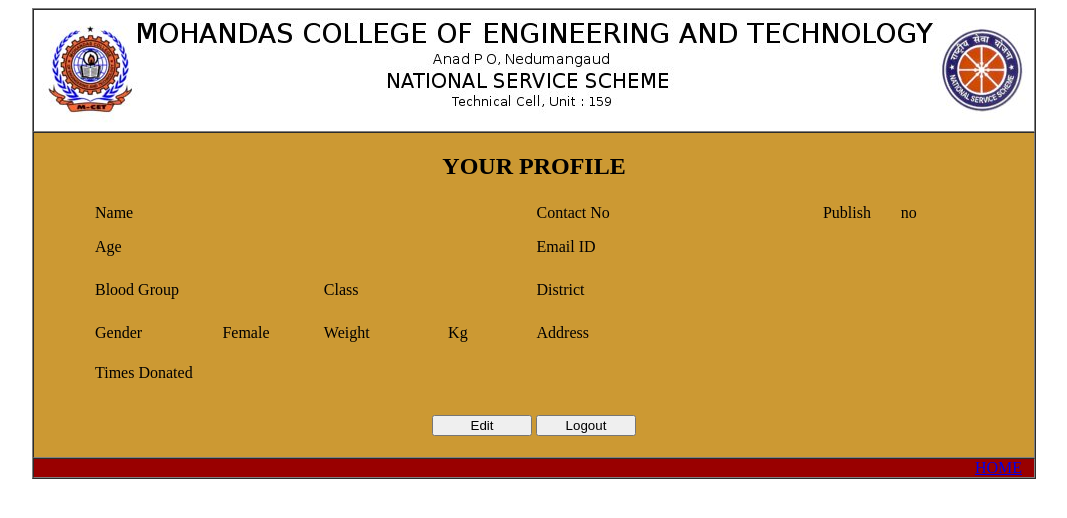
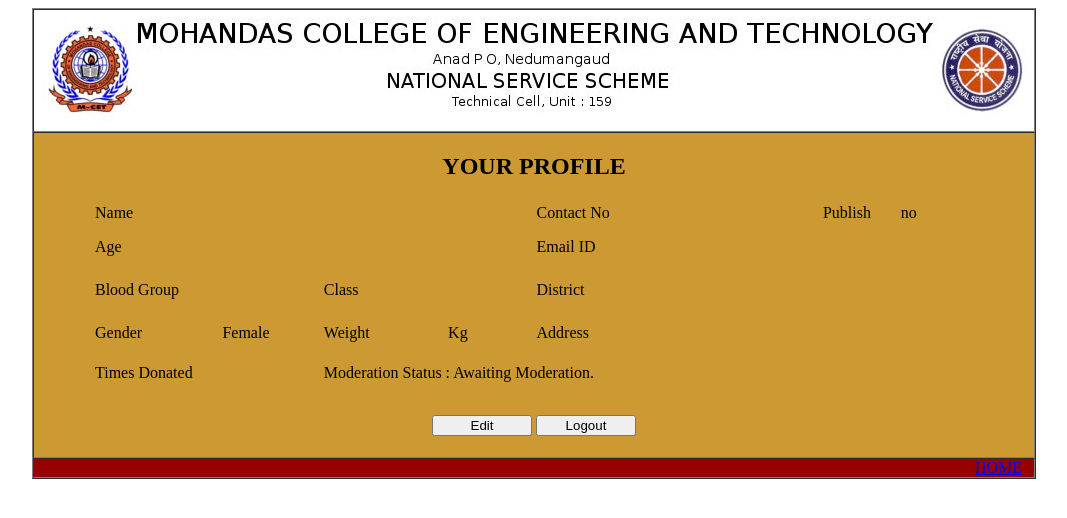
Before and after one commit to anishsheela/bloodbank, a PHP site: page /profile.php in a window 1280 px wide. Shown: the top 518 px of the page, without its empty margins (106-1173 px from the left). Run offline with PHP 8.4, Linux system fonts and the light colour scheme; a user stored in the database is signed in; data comes from the database, SQL or seed files in the repository; data that the repository does not hold is empty.

Commit message:
Added Moderation status

```diff
--- a/profile.php
+++ b/profile.php
@@ -2,31 +2,29 @@
 
 <?php
 session_start();
-if($_SESSION['key'] =="")
-{   session_destroy();
+if($_SESSION['key'] ==""){
+    session_destroy();
     header( 'Location: ./index.php');
 }
 
 
 $user=$_SESSION['key'];
 
-
- include("./cnn.php");
+require("./cnn.php");
 $sql = "select * from registration WHERE Emailid='$user' ";
 $rst = mysql_query($sql);
 $row = mysql_fetch_array($rst);
 $pass1 = "select PWD from user where UserID='$user'";
 $pass2 = mysql_query($pass1);
 $pass3 = mysql_fetch_array($pass2);
- if(isset($_POST["edit"]))
-{
+
+if(isset($_POST["edit"])){
     header( 'Location: ./edit.php?');
 }
-if(isset($_POST["logout"]))
-{
+
+if(isset($_POST["logout"])){
     $user=$_SESSION['key']="";
     session_destroy();
-
     header( 'Location: ./index.php');
 }
  ?>
@@ -116,8 +114,17 @@
                 <td height="32">Times Donated</td>
               <td></td>
               <td><?php echo $row['LastDonation']; ?></td>
-              <td colspan="5"><label></label></td>
-              <td colspan="3">&nbsp;</td>
+              <td colspan="8"><label>Moderation Status : </label>
+              <?php
+                  if($row['Moderation'] == 1){
+                      echo "You are accepted.";
+                  } else if($row['Moderation'] == 0){
+                      echo "Awaiting Moderation.";
+                  } else if($row['Moderation'] == 2){
+                      echo "You are rejected";
+                  }
+              ?>
+              </td>
               </tr>
             <tr>
               <td colspan="11"><div align="center">
```
Lines whose indentation alone changed are shown as unchanged.
